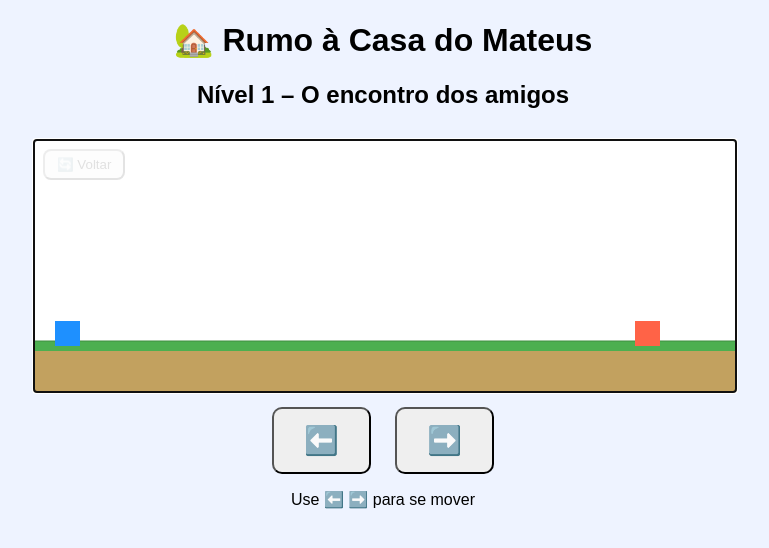
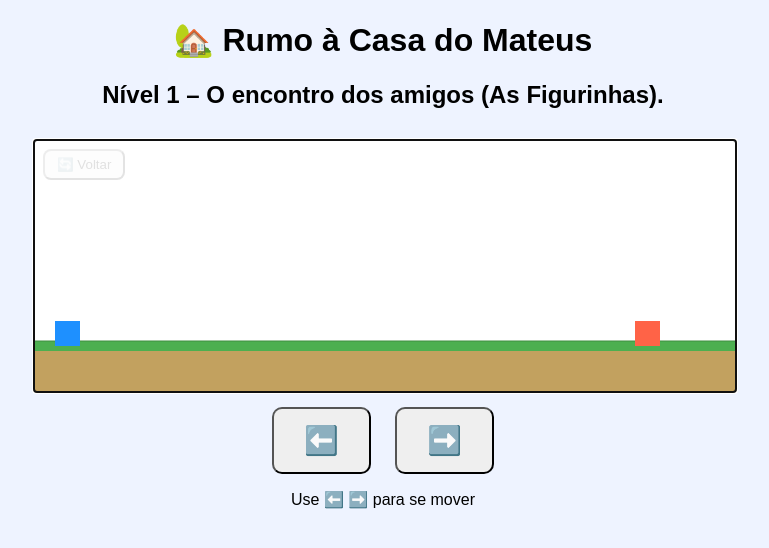
Before and after one commit to jose-luan19/JOGO-RUMO-CASA-MATEUS, a plain HTML site: page index.html in a window 1280 px wide. Shown: the whole page, without its empty margins (257-1026 px from the left). Drawn offline with Linux system fonts and the light colour scheme.

Commit message:
refact margin

```diff
--- a/script.js
+++ b/script.js
@@ -10,27 +10,37 @@ const CONFETTI_COUNT = 120;
 // ===== PERGUNTAS =====
 const levels = [
       {
-            title: "Nível 1 – O encontro dos amigos",
+            title: "Nível 1 – O encontro dos amigos (As Figurinhas).",
+            label: "Adição de Parcelas Iguais",
+            dica: "Adição de Parcelas Iguais",
             question: "Somos 4 amigos com 3 figurinhas cada. \nQuantas figurinhas teremos juntos?",
             answer: 12
       },
       {
             title: "Nível 2 – O caminho até o parque",
+            label: "Nível 2 – O caminho até o parque",
+            dica: "Adição de Parcelas Iguais",
             question: "Há 2 postes em cada quarteirão e eles passaram por 4 quarteirões. \nQuantos postes?",
             answer: 8
       },
       {
             title: "Nível 3 – Os bancos do parque",
+            label: "Nível 3 – Os bancos do parque",
+            dica: "Adição de Parcelas Iguais",
             question: "São 3 espaços com 4 bancos em cada um. \nQuantos bancos ao todo?",
             answer: 12
       },
       {
             title: "Nível 4 – As telhas das casas",
+            label: "Nível 4 – As telhas das casas",
+            dica: "Adição de Parcelas Iguais",
             question: "Um muro tem 3 linhas com 5 telhas em cada linha. \nQuantas telhas há no total?",
             answer: 15
       },
       {
             title: "Nível 5 – A festa do Mateus 🎉",
+            label: "Nível 5 – A festa do Mateus 🎉",
+            dica: "Adição de Parcelas Iguais",
             question: "Há 4 mesas com 3 copinhos em cada uma. Quantos copinhos há ao todo?",
             answer: 12
       }
--- a/style.css
+++ b/style.css
@@ -28,7 +28,6 @@ canvas {
       display: flex;
       justify-content: center;
       align-items: center;
-      margin-top: 10px;
 }
 
 #mobileControls {
@@ -74,6 +73,7 @@ canvas {
 #question {
       height: 50px;
       width: calc(100% - 1px);
+      margin-bottom: 12px;
 }
 
 #answerInput::-webkit-inner-spin-button,
```
Also changed, not shown: dist/script.dev.js (+11 -1 lines).
